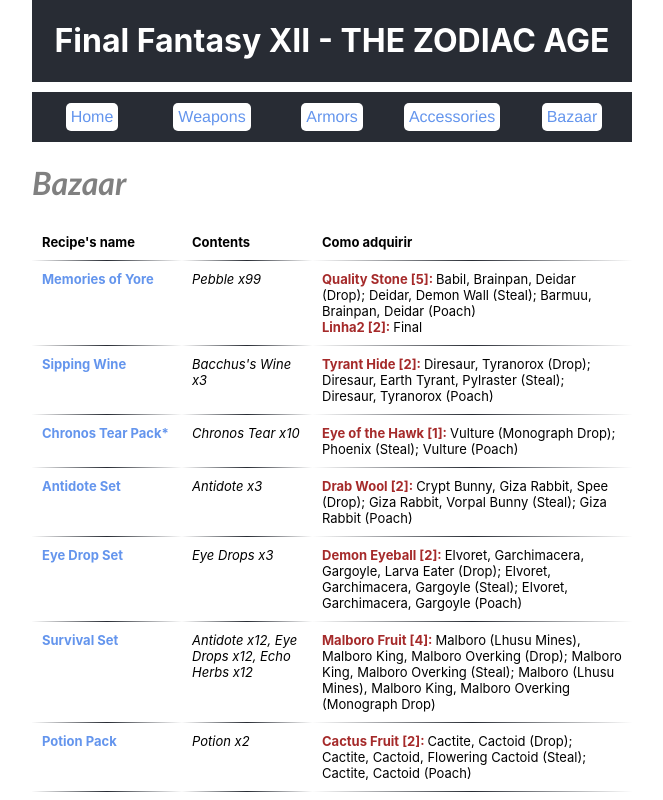
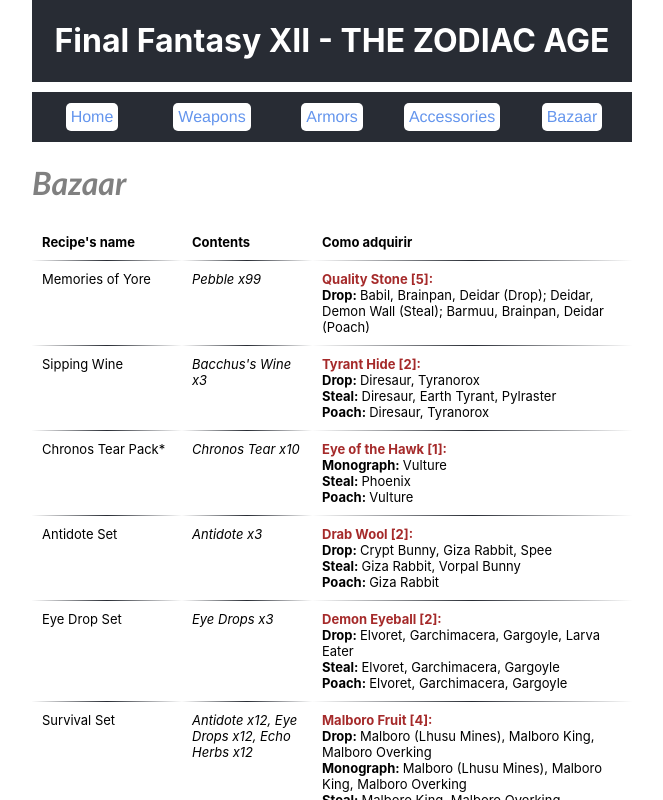
Before and after one commit to AndersonCGAntunes/site-final-fantasy-xii, a React (Create React App) app: page /bazaar in a window 1280 px wide. Shown: the top 800 px of the page, without its empty margins (308-971 px from the left). Built offline with nearby package versions, Linux system fonts and the light colour scheme.

Commit message:
Código do Bazaar resolvido

```diff
--- a/src/App.css
+++ b/src/App.css
@@ -153,3 +153,7 @@
 .italico {
   font-style: italic;
 }
+
+.negrito {
+  font-weight: bolder;
+}
--- a/src/Bazaar.js
+++ b/src/Bazaar.js
@@ -2,7 +2,6 @@
 import { bazaar } from './Database';
 
 function Bazaar() {
-    let contador = 0;
     return(
         <div className="Container-equipamento">
             <h1 className='titulo'>Bazaar</h1>
@@ -12,37 +11,31 @@
                     <div className='col'>Contents</div>
                     <div className='col'>Como adquirir</div>
                 </header>
-                {bazaar.map((element, index, index1, index3) => {
-                    let myRegex = /:/;
-                    return(
-                        <div key={index} className='row'>
-                            <div key={index1} className='col esquerda'>
-                                <span className='destaque nomeador'>{element.Item}</span>
-                            </div>
-                            <div key={index3} className='col italico'>
-                                {element.Contents}
-                            </div>
-                            <div key={index3} className='col direita'>
-                                {Object.keys(element).map((loot, index4) => {
-                                    if (index4 == 2) {
-                                        return element.Ingredients.map((item, cont, novaKey) => {
-                                            let nome = "";
-                                            let descricao = "";
-                                            contador++;
-                                            if (cont % 2 == 0) {
-                                                nome = item;
-                                                return <span key={novaKey + contador} className='destaque'>{nome}</span>
-                                            } else {
-                                                descricao = item;
-                                                return <div key={cont + contador} className='emLinha'>{descricao}<br/></div>
-                                            }
-                                        })
-                                    }
-                                })}
+                {
+                    bazaar.map((obj, index) => {
+                        return (
+                        <div key={index} id='pai' className='row'>
+                            <div className='col esquerda'>{obj.Item}</div>
+                            <div className='col italico'>{obj.Contents}</div>
+                            <div className='col direita'>
+                                {
+                                    obj.Ingredients.map((objFilho, chave) => {
+                                        return <div key={chave}>
+                                            <span className='destaque'>{objFilho.Ingrediente}</span><div>
+                                                {
+                                                    Object.keys(objFilho).map((outro, index) => {
+                                                        return index > 0 && objFilho[outro] != "" ? <div key={index}><span className='negrito'>{outro}: </span>{objFilho[outro]}</div> : ""
+                                                    })
+                                                }
+                                            </div>
+                                        </div>
+                                    })
+                                }
                             </div>
                         </div>
-                    );
-                })}
+                        );
+                    })
+                }
             </section>
         </div>
     );
```
Also changed, not shown: src/Database.js.
